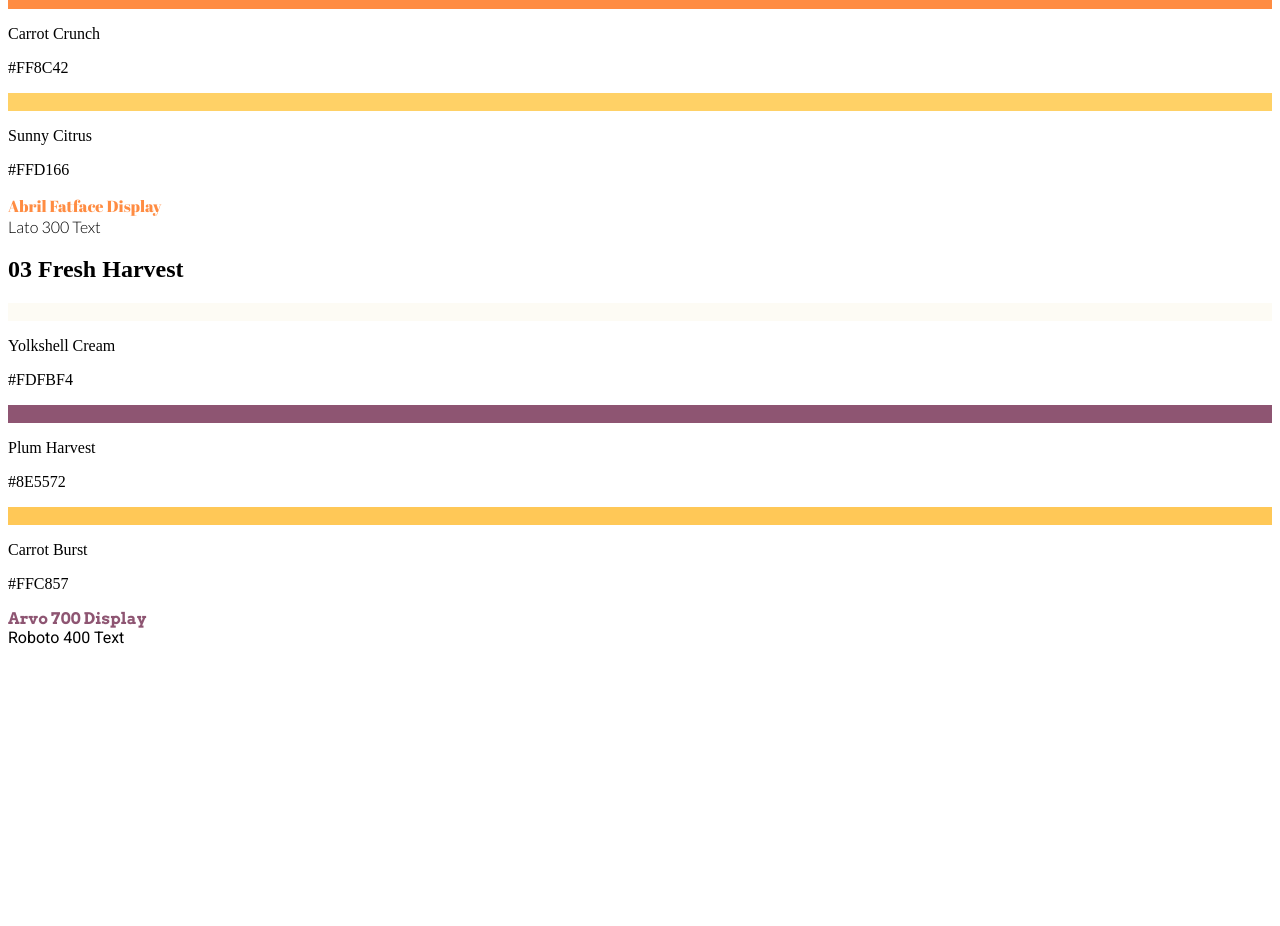
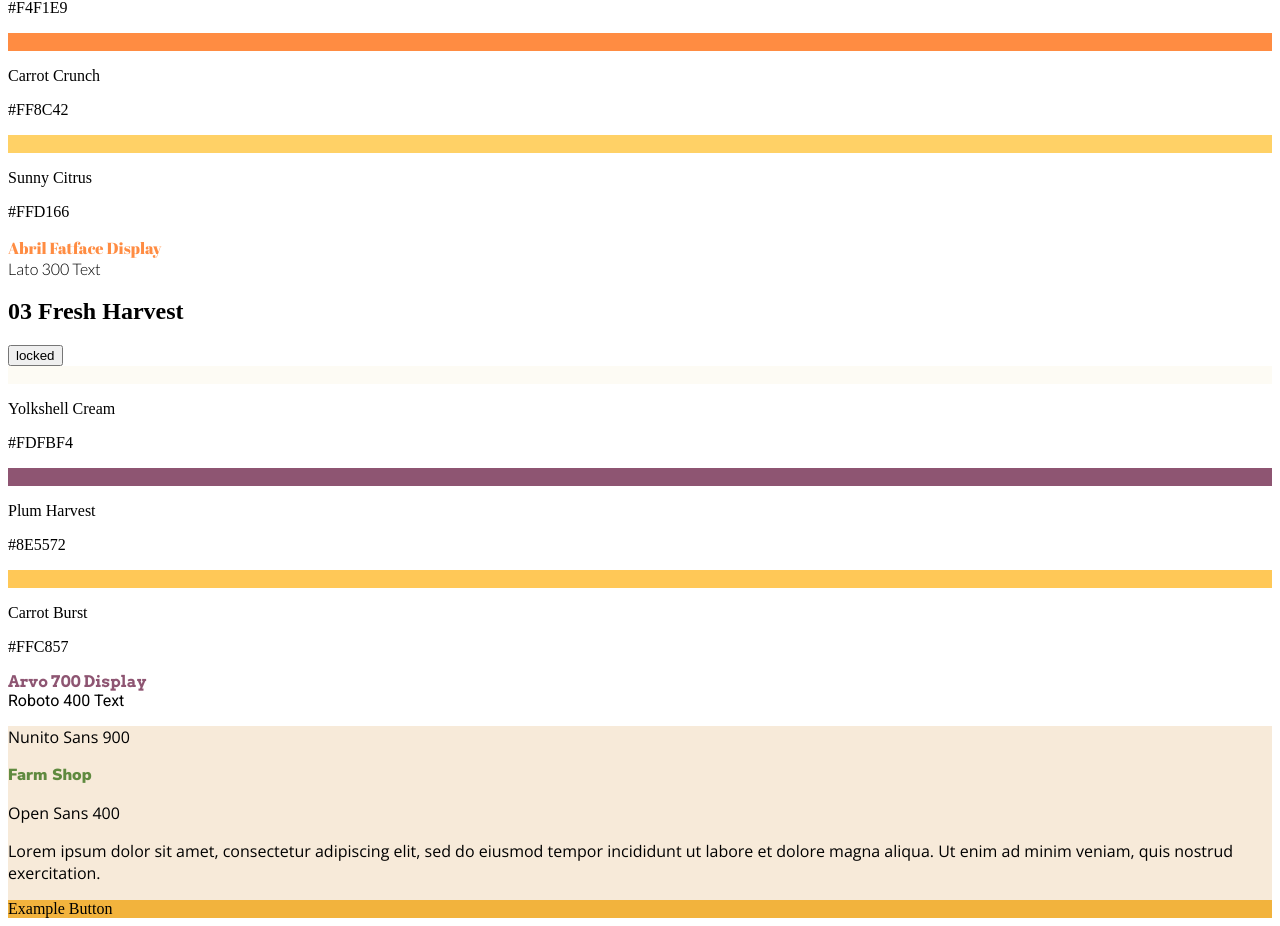
Before and after one commit to rossman22590/presto-kit, a Next.js app: page /starter-kits in a window 1280 px wide. Shown: the part 3813-4739 px from the top of the page. Before the commit the page ends 4468 px from the top, so only its background shows below. Built offline with nearby package versions, Linux system fonts and the light colour scheme.

Commit message:
feat: Add stateful logic for kit view selection
allow users to select full kit view or mix and match kit parts

```diff
--- a/src/components/TypographyCard.tsx
+++ b/src/components/TypographyCard.tsx
@@ -30,7 +30,7 @@ export const TypographyCard = ({ kit, brandName }: TypographyCardProps) => {
 					className="text-sm font-light text-[#48505F] opacity-50"
 					style={{
 						fontFamily: textFont,
-						fontWeight: textWeight,
+						fontWeight: textWeight ? textWeight : "",
 					}}
 				>
 					{displayFont} {displayWeight}
@@ -42,7 +42,7 @@ export const TypographyCard = ({ kit, brandName }: TypographyCardProps) => {
 					style={{
 						color: primaryColor,
 						fontFamily: displayFont,
-						fontWeight: displayWeight,
+						fontWeight: displayWeight ? displayWeight : "",
 					}}
 				>
 					{brandName}
@@ -54,7 +54,7 @@ export const TypographyCard = ({ kit, brandName }: TypographyCardProps) => {
 					className="text-sm font-light text-[#48505F] opacity-50"
 					style={{
 						fontFamily: textFont,
-						fontWeight: textWeight,
+						fontWeight: textWeight ? textWeight : "",
 					}}
 				>
 					{textFont} {textWeight}
@@ -64,7 +64,7 @@ export const TypographyCard = ({ kit, brandName }: TypographyCardProps) => {
 					className="text-base leading-7 text-[#48505F] opacity-80"
 					style={{
 						fontFamily: textFont,
-						fontWeight: textWeight,
+						fontWeight: textWeight ? textWeight : "",
 					}}
 				>
 					Lorem ipsum dolor sit amet, consectetur adipiscing elit, sed do
--- a/src/hooks/useKit.tsx
+++ b/src/hooks/useKit.tsx
@@ -1,18 +1,4 @@
-type Kit = {
-	title: string;
-	id: number;
-	colors: {
-		details: { id: number; name: string; hex: string }[];
-		description: string;
-	};
-	typography: {
-		typefaces: {
-			display: { font: string; weight: string };
-			text: { font: string; weight: string };
-		};
-		description: string;
-	};
-};
+import { Kit } from "../types/StarterKits";
 
 export const useKit = (kit: Kit) => {
 	const { hex: baseColor } = kit.colors.details[0];
--- a/src/pages/starter-kits.tsx
+++ b/src/pages/starter-kits.tsx
@@ -14,8 +14,10 @@ import { KITS_COUNT } from "../constants/global";
 import { Layout } from "../components/Layout";
 import { useRouter } from "next/router";
 import { useState } from "react";
-import type { StarterKits } from "../types/StarterKits";
+import type { Kit, StarterKits } from "../types/StarterKits";
 import type { NextPage } from "next";
+import { TypographyCard } from "../components/TypographyCard";
+import { useKit } from "../hooks/useKit";
 
 const StarterKits: NextPage = ({}) => {
 	const router = useRouter();
@@ -38,6 +40,46 @@ const StarterKits: NextPage = ({}) => {
 	useDynamicStylesheets(starterKits);
 
 	setCurrentPage(primaryNavigation, "Starter Kits");
+
+	const [colorView, setColorView] = useState(starterKits[0].colors);
+	const [displayFontView, setDisplayFontView] = useState(
+		starterKits[0].typography.typefaces.display
+	);
+	const [textFontView, setTextFontView] = useState(
+		starterKits[0].typography.typefaces.text
+	);
+
+	const updateColorView = (i: number) => {
+		setColorView(starterKits[i].colors);
+	};
+
+	const updateDisplayFontView = (i: number) => {
+		setDisplayFontView(starterKits[i].typography.typefaces.display);
+	};
+
+	const updateTextFontView = (i: number) => {
+		setTextFontView(starterKits[i].typography.typefaces.text);
+	};
+
+	const [isFullKitView, setIsFullKitView] = useState(true);
+
+	const updateFullKitView = (i: number) => {
+		updateColorView(i);
+		updateDisplayFontView(i);
+		updateTextFontView(i);
+	};
+
+	const currentKitView = {
+		title: "",
+		id: 0,
+		colors: colorView,
+		typography: {
+			typefaces: {
+				display: displayFontView,
+				text: textFontView,
+			},
+		},
+	};
 
 	return (
 		<>
@@ -88,16 +130,38 @@ const StarterKits: NextPage = ({}) => {
 								<div
 									key={i}
 									className="group flex w-[310px] cursor-pointer flex-col gap-4"
+									onClick={() => {
+										if (isFullKitView) {
+											updateFullKitView(i);
+										}
+									}}
 								>
 									{/*  */}
-									<h1 className="w-fit rounded-xl border-[1px] border-white bg-white px-5 py-3 text-lg font-medium group-hover:border-presto-green-light">
-										<span className="text-[#AAB2C6]">{`0${starterKit.id} `}</span>
-										{starterKit.title}
-									</h1>
-
-									<div className="flex flex-col gap-5 rounded-xl border-[1px] border-white bg-white p-8 group-hover:border-presto-green-light">
-										{starterKit.colors.details.map((color) => (
-											<div className="flex items-center gap-4 text-base">
+									<div className="flex gap-5">
+										<h1 className="w-fit rounded-xl border-[1px] border-white bg-white px-5 py-3 text-lg font-medium group-hover:border-presto-green-light">
+											<span className="text-[#AAB2C6]">{`0${starterKit.id} `}</span>
+											{starterKit.title}
+										</h1>
+										<button
+											className=" hover:text-fuchsia-500"
+											onClick={() => setIsFullKitView(!isFullKitView)}
+										>
+											{isFullKitView ? "locked" : "unlocked"}
+										</button>
+									</div>
+									<div
+										className="flex flex-col gap-5 rounded-xl border-[1px] border-white bg-white p-8 group-hover:border-presto-green-light"
+										onClick={() => {
+											if (!isFullKitView) {
+												updateColorView(i);
+											}
+										}}
+									>
+										{starterKit.colors.details.map((color, i) => (
+											<div
+												className="flex items-center gap-4 text-base"
+												key={i}
+											>
 												<div
 													className="aspect-square h-14 rounded-md"
 													style={{ backgroundColor: color.hex }}
@@ -120,6 +184,11 @@ const StarterKits: NextPage = ({}) => {
 											fontFamily: starterKit.typography.typefaces.display.font,
 											color: starterKit.colors.details[1].hex,
 										}}
+										onClick={() => {
+											if (!isFullKitView) {
+												updateDisplayFontView(i);
+											}
+										}}
 									>
 										{starterKit.typography.typefaces.display.font}{" "}
 										{starterKit.typography.typefaces.display.weight} Display
@@ -130,6 +199,11 @@ const StarterKits: NextPage = ({}) => {
 										style={{
 											fontFamily: starterKit.typography.typefaces.text.font,
 										}}
+										onClick={() => {
+											if (!isFullKitView) {
+												updateTextFontView(i);
+											}
+										}}
 									>
 										{starterKit.typography.typefaces.text.font}{" "}
 										{starterKit.typography.typefaces.text.weight} Text
@@ -137,6 +211,8 @@ const StarterKits: NextPage = ({}) => {
 								</div>
 							))}
 						</div>
+						{/* Kit view section placeholder */}
+						<TypographyCard kit={currentKitView} brandName={brandName} />
 					</section>
 				</DashboardLayout>
 			) : (
--- a/src/types/StarterKits.ts
+++ b/src/types/StarterKits.ts
@@ -17,7 +17,7 @@ export type Kit = {
 			};
 			text: {
 				font: string;
-				weight: string;
+				weight: string | null;
 			};
 		};
 		// description: string;
```
Also changed, not shown: src/types/Props.ts (+4 -40 lines).
